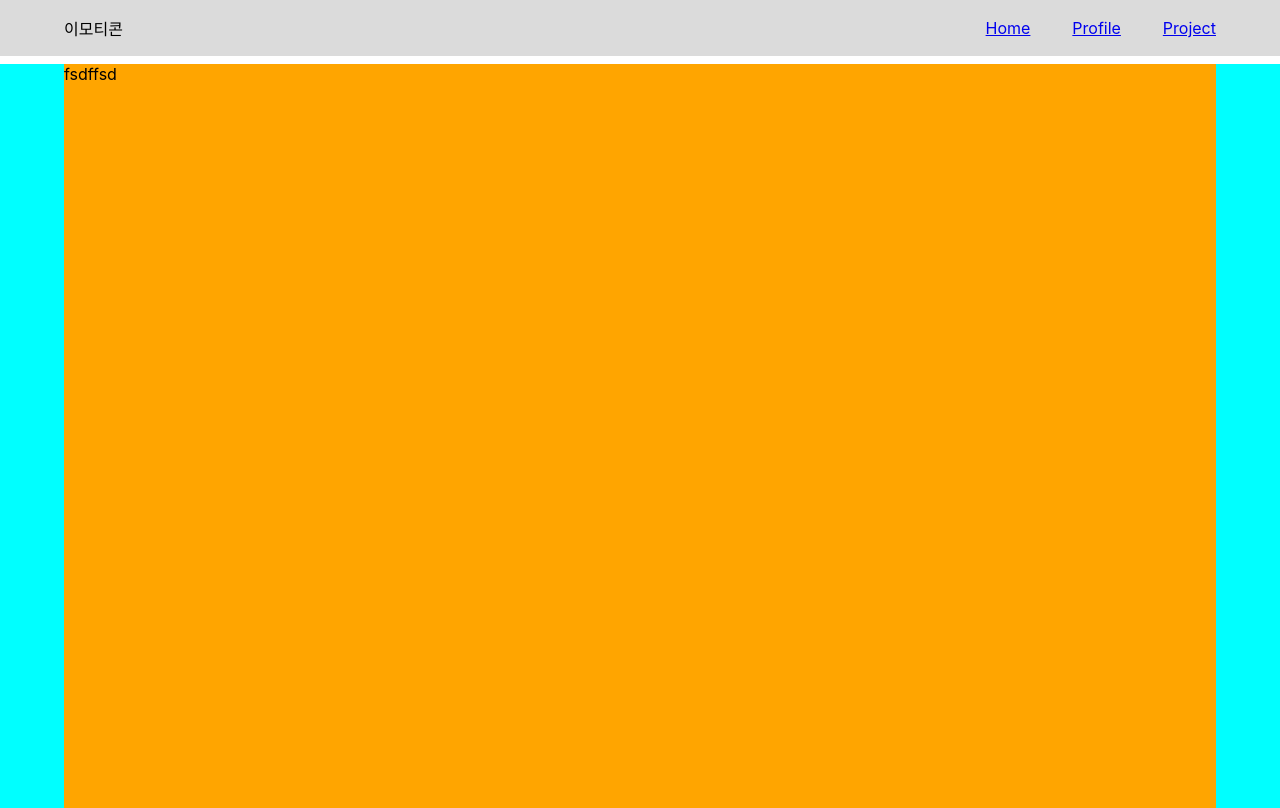
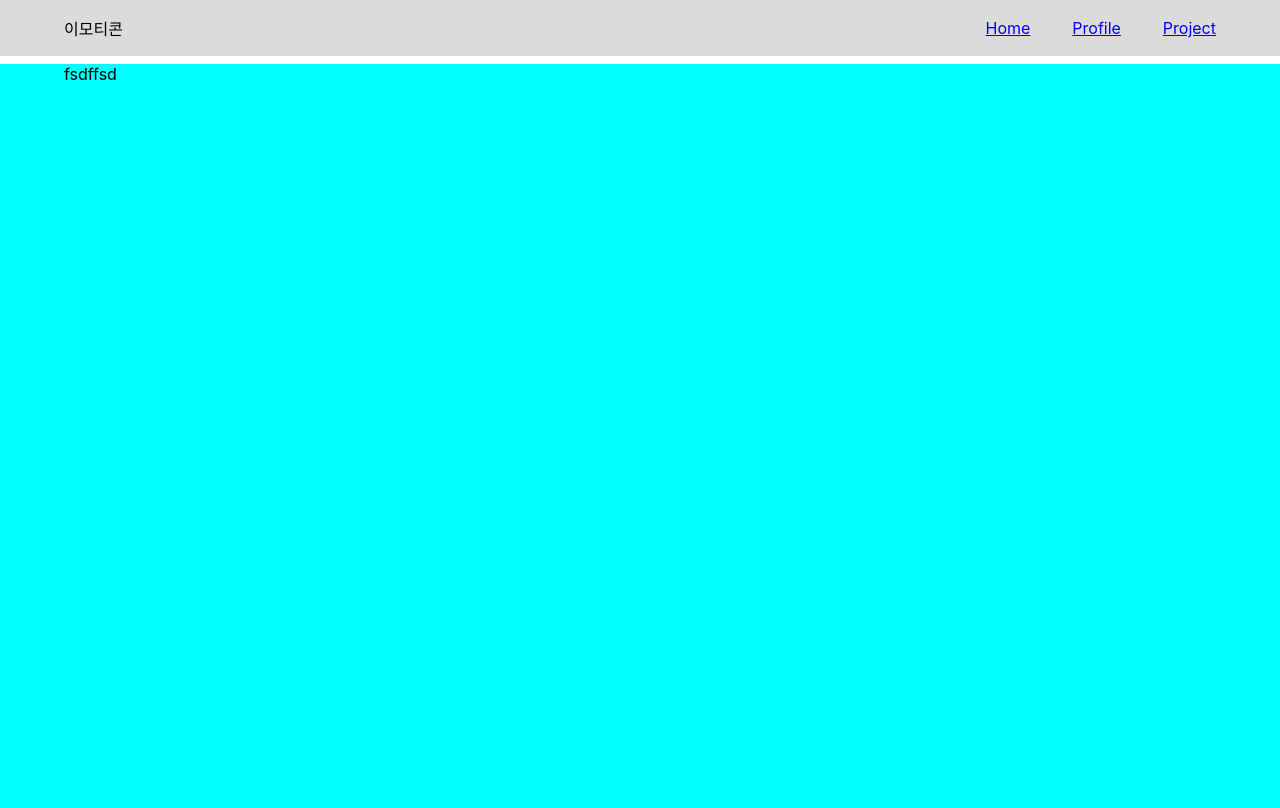
Before and after one commit to ez0603/Portfolio, a React (Create React App) app: page / in a window 1280 px wide. Built offline with nearby package versions, Linux system fonts and the light colour scheme.

Commit message:
Delete : 필요없는 파일 삭제

```diff
--- a/src/pages/Home/style.js
+++ b/src/pages/Home/style.js
@@ -22,5 +22,5 @@ export const container = css`
 export const content = css`
   width: 90%;
   height: 100%;
-  background-color: orange;
+  /* background-color: orange; */
 `;
```
